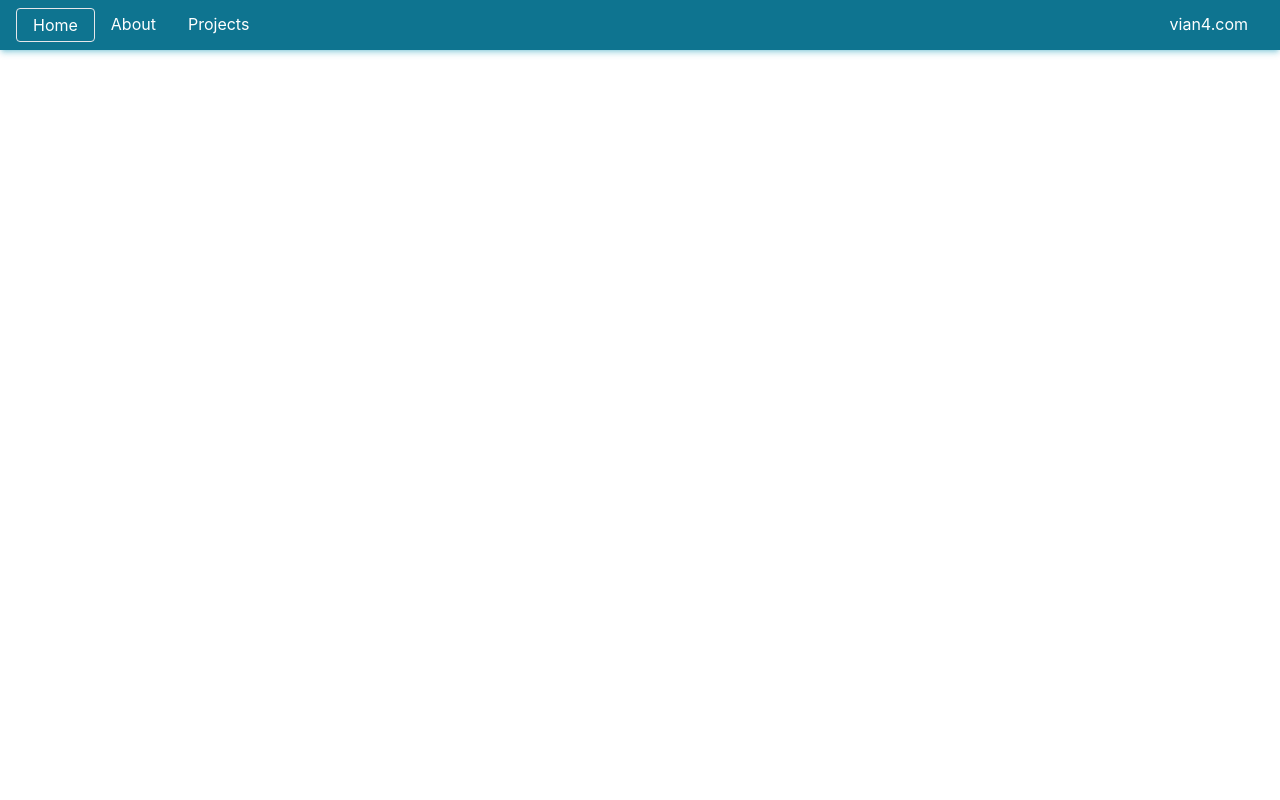
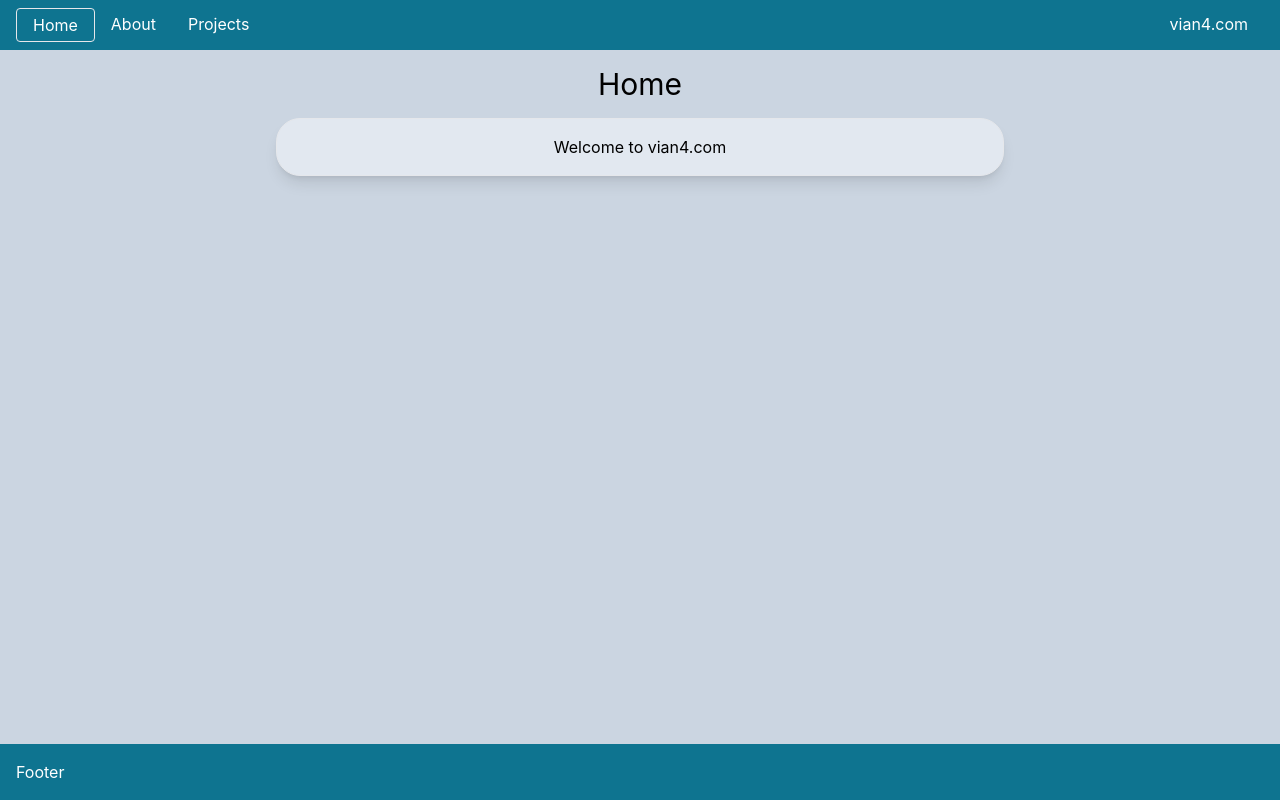
Before and after one commit to VianPatel/vian4.com, a React (Create React App) app: page / in a window 1280 px wide. Built offline with nearby package versions, Linux system fonts and the light colour scheme.

Commit message:
set body to 100vh

```diff
--- a/public/index.html
+++ b/public/index.html
@@ -26,9 +26,10 @@
     -->
     <title>vian4</title>
   </head>
-  <body>
+  <body class="h-screen">
     <noscript>You need to enable JavaScript to run this app.</noscript>
-    <div id="root" class="absolute flex flex-col min-w-full min-h-full"></div>
+
+    <div id="root" class="h-full flex flex-col"></div>
     <!--
       This HTML file is a template.
       If you open it directly in the browser, you will see an empty page.
--- a/src/Layout.js
+++ b/src/Layout.js
@@ -16,7 +16,7 @@ export default function App() {
         <p class="text-white px-4 py-1">vian4.com</p>
       </nav>
 
-      <div class="flex-grow flex flex-col overflow-auto h-0">
+      <div class="flex-grow flex flex-col overflow-auto">
         <div class="p-4 flex-grow bg-slate-300">
           <Outlet />
         </div>
--- a/tailwind.config.js
+++ b/tailwind.config.js
@@ -1,6 +1,6 @@
 /** @type {import('tailwindcss').Config} */
 module.exports = {
-  content: ["./src/**/*.{html,js}"],
+  content: ["./src/**/*.{html,js}","./public/**/*.{html,js}"],
   theme: {
     extend: {},
   },
```
